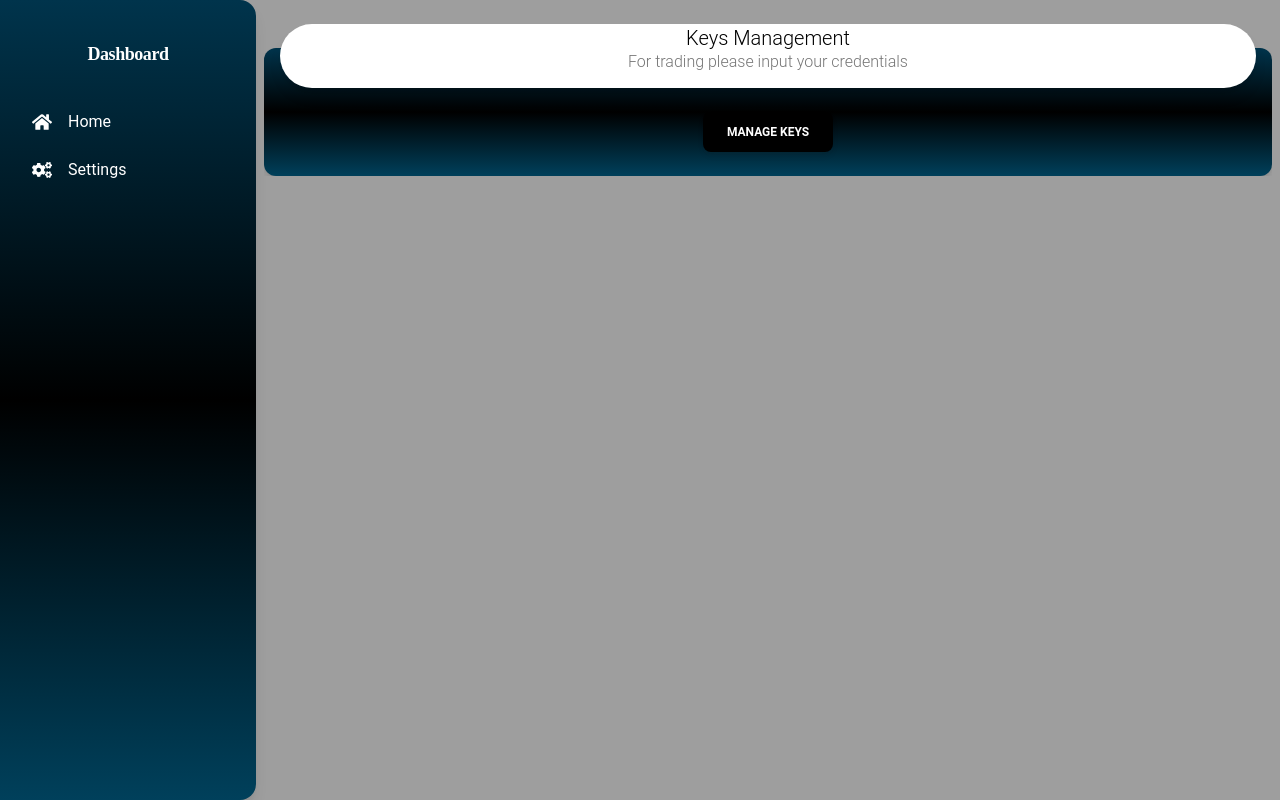
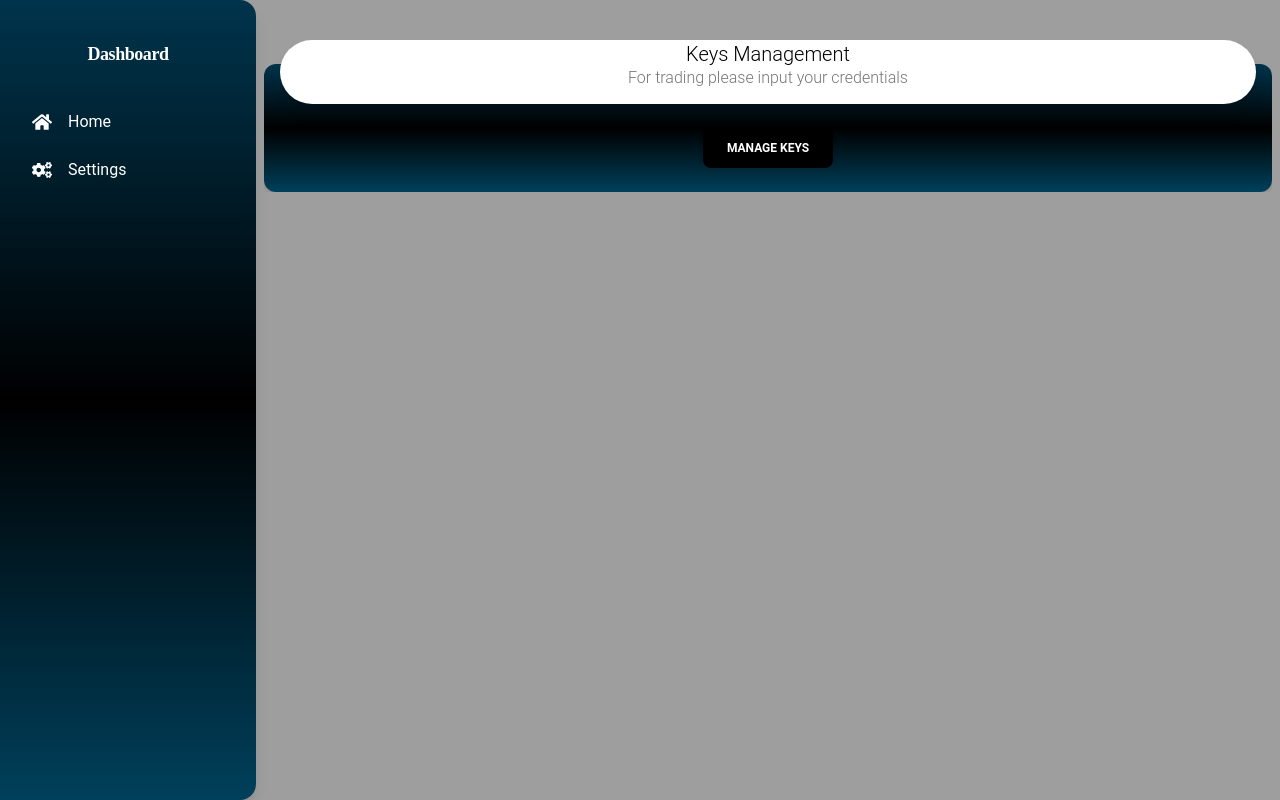
Before and after one commit to Malik-AhmadSE/TradingView-Bot-Frontend, a React (Vite) app: page /settings in a window 1280 px wide. Built offline with nearby package versions, Linux system fonts and the light colour scheme; the HTML template or start-up script is replaced by a standard one.

Commit message:
Gaved margin top of 4

```diff
--- a/src/pages/SettingPage.jsx
+++ b/src/pages/SettingPage.jsx
@@ -28,7 +28,7 @@ const SettingPage = () => {
   };
 
   return (
-    <div className="flex overflow-hidden">
+    <div className="flex overflow-hidden mt-4">
       <Card className="w-full bg-gradient-to-b from-[#00344C] via-[black] to-[#00405B] text-white mt-10">
         <CardHeader
           variant="gradient"
```
